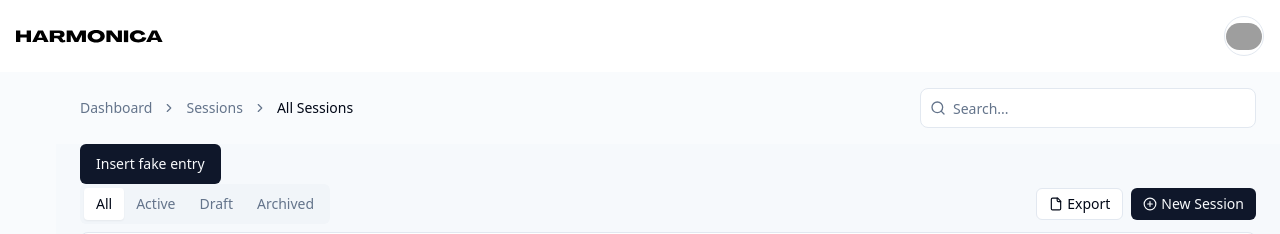
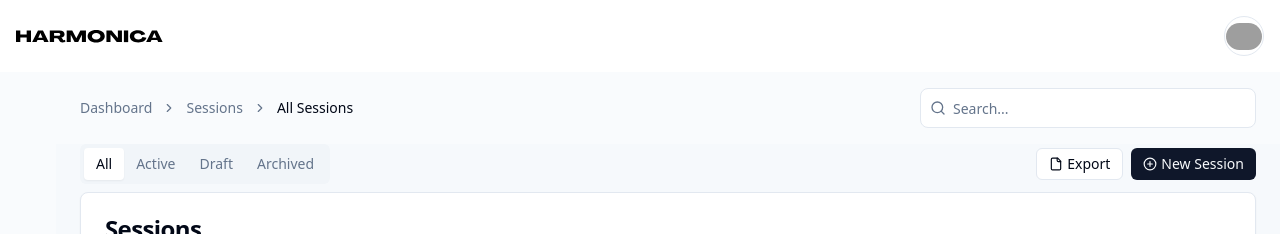
Before and after one commit to derjogi/harmonica-mvp, a Next.js app: page / in a window 1280 px wide. Shown: the top 234 px of the page. Built offline with nearby package versions, Linux system fonts and the light colour scheme; no server answers; the database is empty; grey boxes are pictures that could not be loaded.

Commit message:
Remove fake button

```diff
--- a/src/app/(dashboard)/page.tsx
+++ b/src/app/(dashboard)/page.tsx
@@ -74,7 +74,6 @@ export default function Dashboard({
   return (
 
     <Tabs defaultValue="all">
-      <Button onClick={insertFake}>Insert fake entry</Button>
       <div className="flex items-center">
         <TabsList>
           <TabsTrigger value="all">All</TabsTrigger>
```
